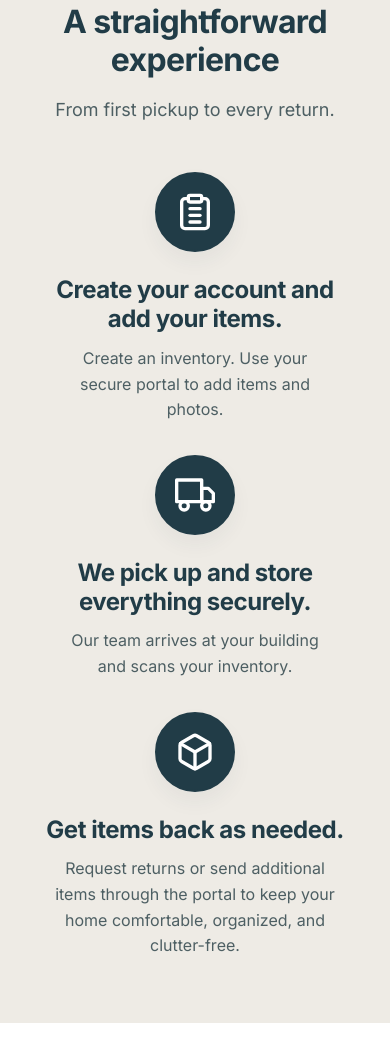
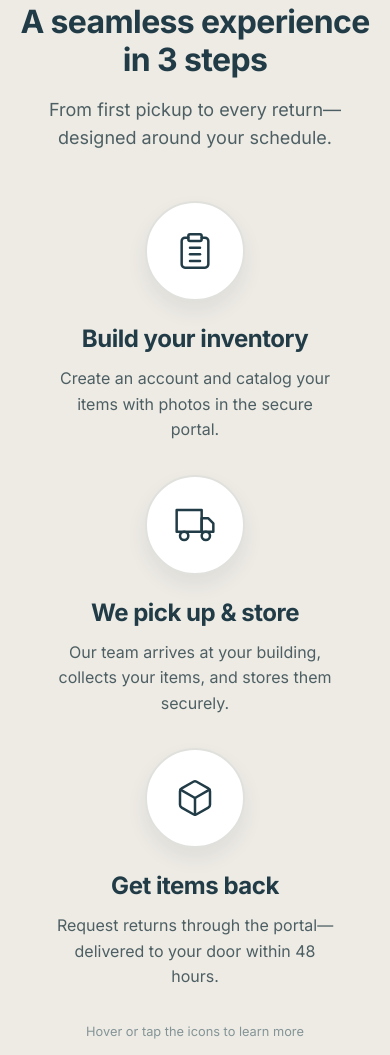
Before and after one commit to StorageValet/sv-website, a plain HTML site: page index.html in a window 390 px wide. Shown: the part 1249-2304 px from the top of the page. Drawn offline with Linux system fonts and the light colour scheme; a script that the page names is missing.

Commit message:
refactor: redesign flip cards with icon front and value text back
- Front side now shows icon (previously number)
- Back side shows value proposition text (previously icon)
- Updated section header: 'A seamless experience in 3 steps'
- Desktop: hover to flip
- Mobile: tap to toggle
- Added keyboard accessibility (Enter/Space)
- Added hint text: 'Hover or tap the icons to learn more'

Co-Authored-By: Claude Opus 4.5 <noreply@anthropic.com>

```diff
--- a/index.html
+++ b/index.html
@@ -187,16 +187,15 @@
         <div class="container">
             <div class="section-header reveal">
                 <span class="section-label">How It Works</span>
-                <h2>A straightforward experience</h2>
-                <p>From first pickup to every return.</p>
+                <h2>A seamless experience in 3 steps</h2>
+                <p>From first pickup to every return—designed around your schedule.</p>
             </div>
             <div class="steps-grid">
                 <div class="step reveal reveal-delay-1">
-                    <div class="step-circle-container">
+                    <div class="step-circle-container" role="button" tabindex="0" aria-label="Learn more about creating your inventory">
                         <div class="step-circle-flipper">
-                            <div class="step-circle-front">1</div>
-                            <div class="step-circle-back">
-                                <svg xmlns="http://www.w3.org/2000/svg" viewBox="0 0 24 24" fill="none" stroke="currentColor" stroke-linecap="round" stroke-linejoin="round">
+                            <div class="step-circle-front">
+                                <svg xmlns="http://www.w3.org/2000/svg" viewBox="0 0 24 24" fill="none" stroke="currentColor" stroke-width="2" stroke-linecap="round" stroke-linejoin="round">
                                     <path d="M16 4h2a2 2 0 0 1 2 2v14a2 2 0 0 1-2 2H6a2 2 0 0 1-2-2V6a2 2 0 0 1 2-2h2"></path>
                                     <rect x="8" y="2" width="8" height="4" rx="1" ry="1"></rect>
                                     <path d="M9 14h6"></path>
@@ -204,45 +203,53 @@
                                     <path d="M9 10h6"></path>
                                 </svg>
                             </div>
+                            <div class="step-circle-back">
+                                <span class="step-value-text">Your items, your way—add photos and details on your schedule.</span>
+                            </div>
                         </div>
                     </div>
-                    <h3>Create your account and add your items.</h3>
-                    <p>Create an inventory. Use your secure portal to add items and photos.</p>
+                    <h3>Build your inventory</h3>
+                    <p>Create an account and catalog your items with photos in the secure portal.</p>
                 </div>
                 <div class="step reveal reveal-delay-2">
-                    <div class="step-circle-container">
+                    <div class="step-circle-container" role="button" tabindex="0" aria-label="Learn more about pickup service">
                         <div class="step-circle-flipper">
-                            <div class="step-circle-front">2</div>
-                            <div class="step-circle-back">
-                                <svg xmlns="http://www.w3.org/2000/svg" viewBox="0 0 24 24" fill="none" stroke="currentColor" stroke-linecap="round" stroke-linejoin="round">
+                            <div class="step-circle-front">
+                                <svg xmlns="http://www.w3.org/2000/svg" viewBox="0 0 24 24" fill="none" stroke="currentColor" stroke-width="2" stroke-linecap="round" stroke-linejoin="round">
                                     <rect x="1" y="3" width="15" height="13"></rect>
                                     <polygon points="16 8 20 8 23 11 23 16 16 16 16 8"></polygon>
                                     <circle cx="5.5" cy="18.5" r="2.5"></circle>
                                     <circle cx="18.5" cy="18.5" r="2.5"></circle>
                                 </svg>
                             </div>
+                            <div class="step-circle-back">
+                                <span class="step-value-text">No heavy lifting. We come to your door and handle everything.</span>
+                            </div>
                         </div>
                     </div>
-                    <h3>We pick up and store everything securely.</h3>
-                    <p>Our team arrives at your building and scans your inventory.</p>
+                    <h3>We pick up & store</h3>
+                    <p>Our team arrives at your building, collects your items, and stores them securely.</p>
                 </div>
                 <div class="step reveal reveal-delay-3">
-                    <div class="step-circle-container">
+                    <div class="step-circle-container" role="button" tabindex="0" aria-label="Learn more about delivery service">
                         <div class="step-circle-flipper">
-                            <div class="step-circle-front">3</div>
-                            <div class="step-circle-back">
-                                <svg xmlns="http://www.w3.org/2000/svg" viewBox="0 0 24 24" fill="none" stroke="currentColor" stroke-linecap="round" stroke-linejoin="round">
+                            <div class="step-circle-front">
+                                <svg xmlns="http://www.w3.org/2000/svg" viewBox="0 0 24 24" fill="none" stroke="currentColor" stroke-width="2" stroke-linecap="round" stroke-linejoin="round">
                                     <path d="M21 16V8a2 2 0 0 0-1-1.73l-7-4a2 2 0 0 0-2 0l-7 4A2 2 0 0 0 3 8v8a2 2 0 0 0 1 1.73l7 4a2 2 0 0 0 2 0l7-4A2 2 0 0 0 21 16z"></path>
                                     <polyline points="3.27 6.96 12 12.01 20.73 6.96"></polyline>
                                     <line x1="12" y1="22.08" x2="12" y2="12"></line>
                                 </svg>
                             </div>
+                            <div class="step-circle-back">
+                                <span class="step-value-text">48-hour delivery. Request any item back through the portal, anytime.</span>
+                            </div>
                         </div>
                     </div>
-                    <h3>Get items back as needed.</h3>
-                    <p>Request returns or send additional items through the portal to keep your home comfortable, organized, and clutter-free.</p>
+                    <h3>Get items back</h3>
+                    <p>Request returns through the portal—delivered to your door within 48 hours.</p>
                 </div>
             </div>
+            <p class="steps-hint">Hover or tap the icons to learn more</p>
         </div>
     </section>
 
@@ -857,25 +864,28 @@
             }
         });
 
-        // Auto-flip step circles when section comes into view (mobile enhancement)
+        // Flip cards: tap-to-toggle on touch devices, hover on desktop
         const stepCircles = document.querySelectorAll('.step-circle-container');
-        if (stepCircles.length > 0 && !window.matchMedia('(prefers-reduced-motion: reduce)').matches) {
-            const stepObserver = new IntersectionObserver((entries) => {
-                entries.forEach(entry => {
-                    if (entry.isIntersecting) {
-                        // Stagger the flip animation with natural timing
-                        stepCircles.forEach((circle, index) => {
-                            setTimeout(() => {
-                                circle.classList.add('flipped');
-                            }, 150 + (index * 250)); // Initial 150ms delay, then 250ms between each
-                        });
-                        stepObserver.disconnect(); // Only trigger once
+        const isTouchDevice = window.matchMedia('(hover: none)').matches;
+
+        if (stepCircles.length > 0) {
+            stepCircles.forEach(circle => {
+                // Tap to toggle on touch devices
+                circle.addEventListener('click', (e) => {
+                    if (isTouchDevice) {
+                        e.preventDefault();
+                        circle.classList.toggle('flipped');
                     }
                 });
-            }, { threshold: 0.25, rootMargin: '0px 0px -30px 0px' });
 
-            // Observe the first step circle
-            stepObserver.observe(stepCircles[0]);
+                // Keyboard accessibility: Enter/Space to toggle
+                circle.addEventListener('keydown', (e) => {
+                    if (e.key === 'Enter' || e.key === ' ') {
+                        e.preventDefault();
+                        circle.classList.toggle('flipped');
+                    }
+                });
+            });
         }
 
         // FAQ accordion
--- a/styles.css
+++ b/styles.css
@@ -897,11 +897,16 @@ body.nav-open {
 
 /* ===== 3D FLIP CARDS FOR STEPS ===== */
 .step-circle-container {
-    width: 100px;
-    height: 100px;
+    width: 120px;
+    height: 120px;
     margin: 0 auto 24px;
     perspective: 1000px;
     cursor: pointer;
+    outline: none;
+}
+
+.step-circle-container:focus-visible .step-circle-flipper {
+    transform: rotateY(180deg);
 }
 
 .step-circle-flipper {
@@ -913,7 +918,14 @@ body.nav-open {
     transform-style: preserve-3d;
 }
 
-.step-circle-container:hover .step-circle-flipper,
+/* Desktop: hover to flip */
+@media (hover: hover) {
+    .step-circle-container:hover .step-circle-flipper {
+        transform: rotateY(180deg);
+    }
+}
+
+/* Mobile: tap to toggle (handled via JS adding .flipped class) */
 .step-circle-container.flipped .step-circle-flipper {
     transform: rotateY(180deg);
 }
@@ -929,45 +941,73 @@ body.nav-open {
     display: flex;
     align-items: center;
     justify-content: center;
-    box-shadow: 0 10px 20px rgba(33, 60, 71, 0.05);
-    border: 2px solid var(--parchment);
-}
-
+    box-shadow: 0 10px 20px rgba(33, 60, 71, 0.08);
+    border: 2px solid var(--alabaster);
+    transition: box-shadow 0.3s ease;
+}
+
+.step-circle-container:hover .step-circle-front,
+.step-circle-container:hover .step-circle-back {
+    box-shadow: 0 14px 28px rgba(33, 60, 71, 0.12);
+}
+
+/* Front: Icon on white background */
 .step-circle-front {
     background-color: var(--white);
-    font-size: 2rem;
-    font-weight: 700;
     color: var(--deep-teal);
     z-index: 2;
 }
 
+.step-circle-front svg {
+    width: 48px;
+    height: 48px;
+    stroke-width: 1.5;
+}
+
+/* Back: Value text on deep teal background */
 .step-circle-back {
     background-color: var(--deep-teal);
     color: var(--white);
     transform: rotateY(180deg);
     border-color: var(--deep-teal);
-}
-
-.step-circle-back svg {
-    width: 48px;
-    height: 48px;
-    stroke-width: 2;
+    padding: 12px;
+}
+
+.step-value-text {
+    font-size: 0.7rem;
+    font-weight: 500;
+    line-height: 1.4;
+    text-align: center;
+}
+
+/* Hint text below steps */
+.steps-hint {
+    text-align: center;
+    color: var(--slate-grey);
+    font-size: 0.85rem;
+    margin-top: 32px;
+    opacity: 0.8;
 }
 
 /* Responsive adjustments for flip cards */
 @media (max-width: 768px) {
     .step-circle-container {
-        width: 80px;
-        height: 80px;
-    }
-
-    .step-circle-front {
-        font-size: 1.75rem;
-    }
-
-    .step-circle-back svg {
+        width: 100px;
+        height: 100px;
+    }
+
+    .step-circle-front svg {
         width: 40px;
         height: 40px;
+    }
+
+    .step-value-text {
+        font-size: 0.6rem;
+        line-height: 1.3;
+    }
+
+    .steps-hint {
+        font-size: 0.8rem;
     }
 }
 
```
